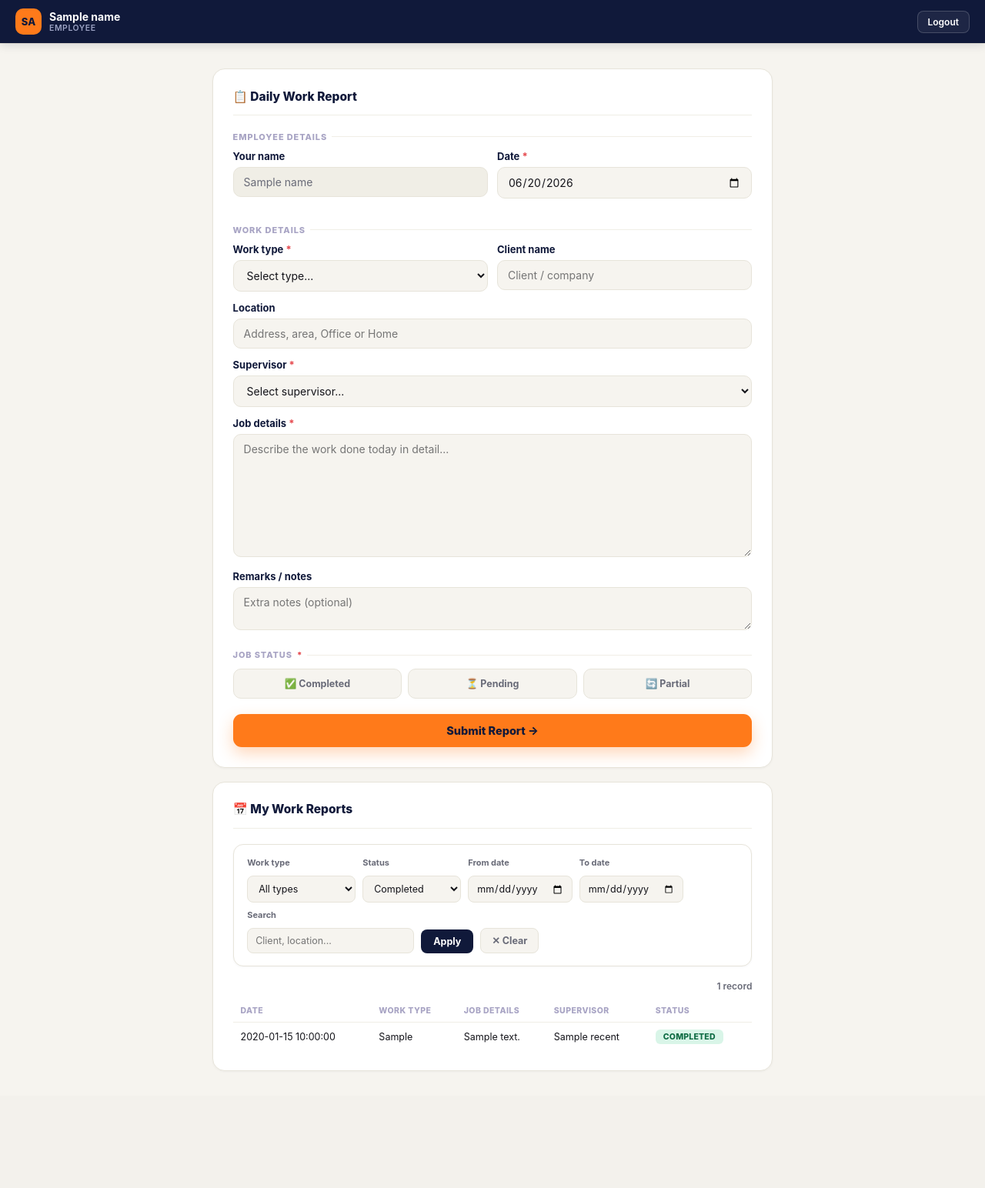
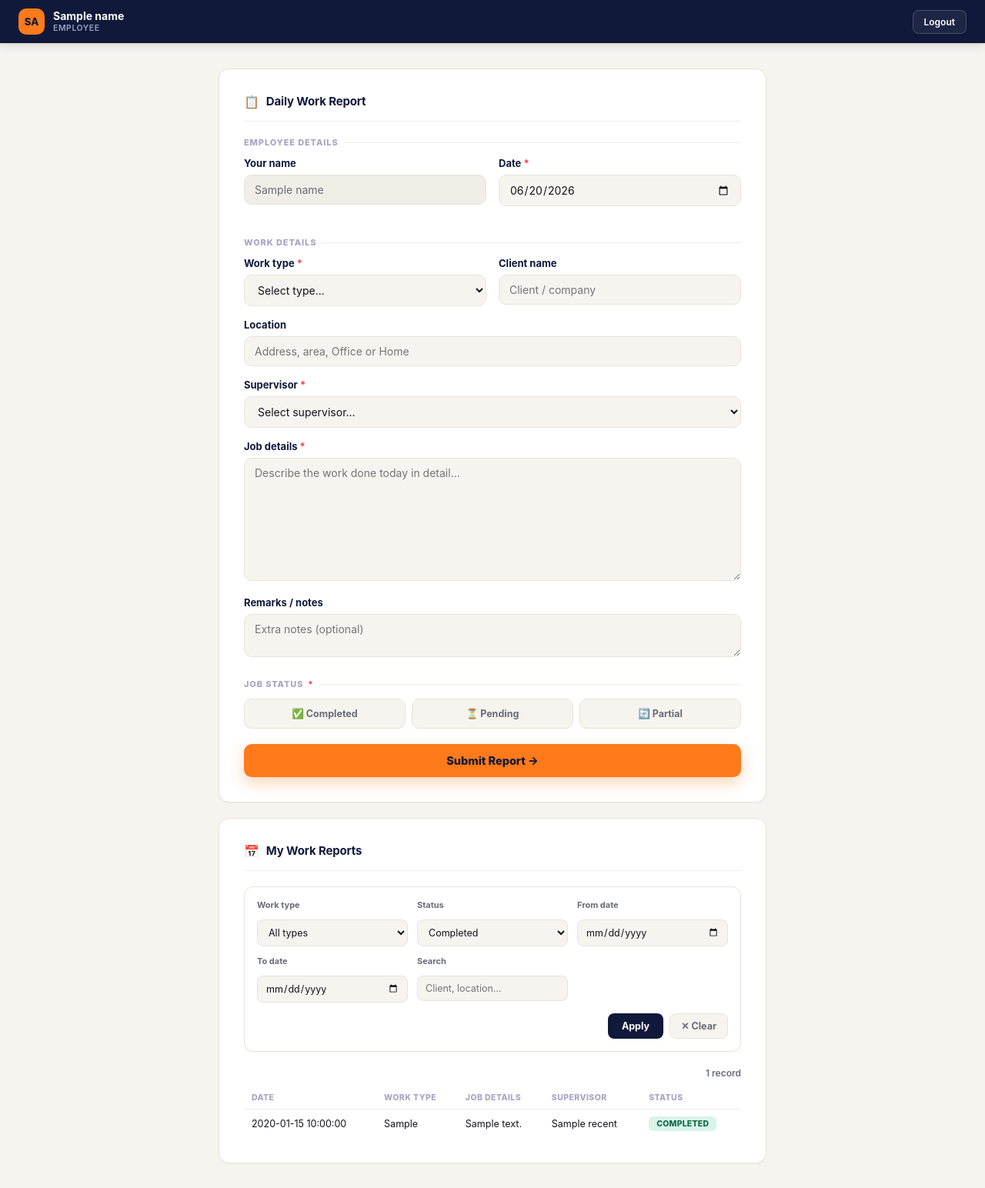
Before and after one commit to subrato91net-boop/work-report-app, a Flask app: template work_report_app/templates/form.html in a window 1280 px wide. Shown: the whole page at 77% size. Before the commit the page ends 1392 px from the top, so only its background shows below. Run offline with Flask 3, Linux system fonts and the light colour scheme; the template is opened without the code that fills it: most values are stand-ins (such as "Sample title", 1, 10 or a date in 2020); some libraries are stand-ins or nearby versions.

Commit message:
Add files via upload

```diff
--- a/work_report_app/templates/form.html
+++ b/work_report_app/templates/form.html
@@ -16,16 +16,18 @@
   body{font-family:'Inter',-apple-system,BlinkMacSystemFont,'Segoe UI',sans-serif;background:#F6F4EF;color:#14141A;min-height:100vh;padding-bottom:84px}
   a{color:inherit}
 
+  :root{--sp-2:8px;--sp-3:12px;--sp-4:16px;--sp-5:20px;--sp-6:24px;--sp-7:32px}
+
   /* ---------- TOPBAR ---------- */
   .topbar{
-    background:#10193A;padding:0 1.25rem;display:flex;align-items:center;justify-content:space-between;
+    background:#10193A;padding:0 24px;display:flex;align-items:center;justify-content:space-between;
     height:56px;position:sticky;top:0;z-index:20;box-shadow:0 2px 12px rgba(16,25,58,0.15);
   }
-  .topbar-left{display:flex;align-items:center;gap:10px}
-  .avatar{width:34px;height:34px;background:#FF7A1A;border-radius:10px;display:flex;align-items:center;justify-content:center;font-size:13px;font-weight:800;color:#10193A}
-  .tname{font-size:14px;font-weight:700;color:#fff}
-  .trole{font-size:10.5px;color:#9CA3C4;font-weight:600;text-transform:uppercase;letter-spacing:.05em}
-  .logout{padding:6px 13px;border:1px solid rgba(255,255,255,0.18);border-radius:8px;background:rgba(255,255,255,0.06);font-size:12px;cursor:pointer;color:#fff;text-decoration:none;font-weight:600}
+  .topbar-left{display:flex;align-items:center;gap:11px}
+  .avatar{width:34px;height:34px;background:#FF7A1A;border-radius:10px;display:flex;align-items:center;justify-content:center;font-size:13px;font-weight:800;color:#10193A;flex-shrink:0}
+  .tname{font-size:14px;font-weight:700;color:#fff;line-height:1.3}
+  .trole{font-size:10.5px;color:#9CA3C4;font-weight:600;text-transform:uppercase;letter-spacing:.05em;line-height:1.3}
+  .logout{padding:7px 14px;border:1px solid rgba(255,255,255,0.18);border-radius:8px;background:rgba(255,255,255,0.06);font-size:12px;cursor:pointer;color:#fff;text-decoration:none;font-weight:600}
   .logout:hover{background:rgba(255,255,255,0.14)}
 
   /* ---------- DESKTOP TOP NAV (hidden on mobile) ---------- */
@@ -40,38 +42,39 @@
   .bn-item .bn-ic{font-size:19px;line-height:1}
   .bn-item.active{color:#FF7A1A}
 
-  .wrap{max-width:640px;margin:1.4rem auto;padding:0 1rem}
-  .card{background:#fff;border:1px solid #E7E4DA;border-radius:16px;padding:1.6rem;margin-bottom:1.1rem;box-shadow:0 1px 3px rgba(16,25,58,0.04)}
-  .card-title{font-size:15.5px;font-weight:800;margin-bottom:1.3rem;padding-bottom:.9rem;border-bottom:1px solid #F0EEE6;display:flex;align-items:center;gap:8px;color:#10193A}
+  .wrap{max-width:640px;margin:var(--sp-6) auto;padding:0 var(--sp-4)}
+  .card{background:#fff;border:1px solid #E7E4DA;border-radius:14px;padding:var(--sp-7);margin-bottom:var(--sp-5);box-shadow:0 1px 3px rgba(16,25,58,0.04)}
+  .card-title{font-size:15px;font-weight:700;letter-spacing:-.01em;margin-bottom:var(--sp-5);padding-bottom:var(--sp-4);border-bottom:1px solid #F0EEE6;display:flex;align-items:center;gap:9px;color:#10193A}
+  .card-title .ic{line-height:1;font-size:16px}
 
-  .att-strip{display:flex;gap:10px;margin-bottom:0;flex-wrap:wrap}
-  .att-box{flex:1;min-width:110px;background:#F6F4EF;border:1px solid #E7E4DA;border-radius:12px;padding:.85rem .9rem;text-align:center}
-  .att-label{font-size:10.5px;color:#696B78;margin-bottom:4px;font-weight:600;text-transform:uppercase;letter-spacing:.04em}
-  .att-val{font-size:18px;font-weight:800;color:#10193A;font-variant-numeric:tabular-nums}
+  .att-strip{display:grid;grid-template-columns:repeat(4,1fr);gap:var(--sp-3)}
+  .att-box{background:#F6F4EF;border:1px solid #E7E4DA;border-radius:12px;padding:var(--sp-4) var(--sp-3);text-align:center;display:flex;flex-direction:column;align-items:center;justify-content:center;gap:6px;min-height:78px}
+  .att-label{font-size:10.5px;color:#696B78;font-weight:600;text-transform:uppercase;letter-spacing:.04em;line-height:1}
+  .att-val{font-size:18px;font-weight:800;color:#10193A;font-variant-numeric:tabular-nums;line-height:1}
   .att-val.green{color:#1AAE6F}
 
-  .section-label{font-size:11px;font-weight:800;color:#A8A4C4;text-transform:uppercase;letter-spacing:.08em;margin:1.3rem 0 .65rem;display:flex;align-items:center;gap:6px}
+  .section-label{font-size:11px;font-weight:800;color:#A8A4C4;text-transform:uppercase;letter-spacing:.08em;margin:var(--sp-6) 0 var(--sp-3);display:flex;align-items:center;gap:6px}
   .section-label:first-of-type{margin-top:0}
   .section-label::after{content:"";flex:1;height:1px;background:#F0EEE6}
 
-  .row2{display:grid;grid-template-columns:1fr 1fr;gap:12px}
-  .field{margin-bottom:13px}
-  label{display:block;font-size:13px;color:#10193A;font-weight:700;margin-bottom:6px}
+  .row2{display:grid;grid-template-columns:1fr 1fr;gap:var(--sp-4)}
+  .field{margin-bottom:var(--sp-4)}
+  label{display:block;font-size:13px;color:#10193A;font-weight:700;margin-bottom:7px}
   input,select,textarea{width:100%;padding:10px 13px;font-size:14px;color:#14141A;background:#F6F4EF;border:1.5px solid #E7E4DA;border-radius:10px;outline:none;font-family:inherit;transition:border-color .15s,box-shadow .15s,background .15s}
   input:focus,select:focus,textarea:focus{border-color:#FF7A1A;box-shadow:0 0 0 4px rgba(255,122,26,0.12);background:#fff}
   textarea{resize:vertical;min-height:72px}
 
-  .status-row{display:flex;gap:8px;margin-bottom:1.3rem}
+  .status-row{display:flex;gap:var(--sp-2);margin-bottom:var(--sp-5)}
   .status-btn{flex:1;padding:11px 6px;border:1.5px solid #E7E4DA;border-radius:10px;background:#F6F4EF;font-size:12.5px;cursor:pointer;color:#696B78;font-family:inherit;font-weight:700;transition:all .15s}
   .status-btn.done{background:#D9F5E8;border-color:#1AAE6F;color:#0E6B43}
   .status-btn.pending{background:#FBE2E2;border-color:#E5484D;color:#9A2A2D}
   .status-btn.partial{background:#DCE9FF;border-color:#2D7FF9;color:#1A4FA0}
 
-  .submit-btn{width:100%;padding:13px;background:#FF7A1A;color:#10193A;border:none;border-radius:11px;font-size:14.5px;font-weight:800;cursor:pointer;font-family:inherit;box-shadow:0 8px 20px rgba(255,122,26,0.3);transition:transform .1s, box-shadow .15s}
+  .submit-btn{width:100%;padding:13px;background:#FF7A1A;color:#10193A;border:none;border-radius:10px;font-size:14.5px;font-weight:800;cursor:pointer;font-family:inherit;box-shadow:0 8px 20px rgba(255,122,26,0.3);transition:transform .1s, box-shadow .15s}
   .submit-btn:hover{box-shadow:0 10px 26px rgba(255,122,26,0.4)}
   .submit-btn:active{transform:scale(.98)}
 
-  .success{background:#D9F5E8;color:#0E6B43;border:1px solid #8FE0BC;border-radius:10px;padding:12px 15px;font-size:13.5px;margin-bottom:1.2rem;font-weight:600}
+  .success{background:#D9F5E8;color:#0E6B43;border:1px solid #8FE0BC;border-radius:10px;padding:12px 15px;font-size:13.5px;margin-bottom:var(--sp-5);font-weight:600}
   .required{color:#E5484D}
 
   table{width:100%;border-collapse:collapse;font-size:12.5px}
@@ -84,27 +87,28 @@
   .badge-half{background:#DCE9FF;color:#1A4FA0}
 
   /* ---------- FILTER BAR ---------- */
-  .filters{background:#fff;border:1px solid #E7E4DA;border-radius:13px;padding:1rem 1.1rem;margin-bottom:1.1rem;display:flex;flex-wrap:wrap;gap:9px;align-items:flex-end;box-shadow:0 1px 3px rgba(16,25,58,0.04)}
-  .fg{display:flex;flex-direction:column;gap:4px}
+  .filters{background:#fff;border:1px solid #E7E4DA;border-radius:12px;padding:var(--sp-4);margin-bottom:var(--sp-5);display:grid;grid-template-columns:repeat(auto-fit,minmax(150px,1fr));gap:var(--sp-3);box-shadow:0 1px 3px rgba(16,25,58,0.04)}
+  .fg{display:flex;flex-direction:column;gap:5px;min-width:0}
   .fg label{font-size:11px;color:#696B78;font-weight:700}
-  .fg input,.fg select{padding:8px 10px;font-size:12.5px;border:1.5px solid #E7E4DA;border-radius:8px;background:#F6F4EF;font-family:inherit;color:#14141A;outline:none;min-width:128px}
+  .fg input,.fg select{padding:8px 10px;font-size:12.5px;border:1.5px solid #E7E4DA;border-radius:8px;background:#F6F4EF;font-family:inherit;color:#14141A;outline:none;width:100%}
   .fg input:focus,.fg select:focus{border-color:#FF7A1A}
-  .btn-filter{padding:8px 16px;border:none;border-radius:8px;background:#10193A;color:#fff;font-size:12.5px;cursor:pointer;font-family:inherit;font-weight:700;align-self:flex-end}
-  .btn-clear{padding:8px 14px;border:1.5px solid #E7E4DA;border-radius:8px;background:#F6F4EF;font-size:12.5px;cursor:pointer;font-family:inherit;color:#696B78;align-self:flex-end;text-decoration:none;font-weight:700}
+  .filter-actions{grid-column:1/-1;display:flex;justify-content:flex-end;gap:var(--sp-2);margin-top:2px}
+  .btn-filter{padding:8px 18px;border:none;border-radius:8px;background:#10193A;color:#fff;font-size:12.5px;cursor:pointer;font-family:inherit;font-weight:700}
+  .btn-clear{padding:8px 14px;border:1.5px solid #E7E4DA;border-radius:8px;background:#F6F4EF;font-size:12.5px;cursor:pointer;font-family:inherit;color:#696B78;text-decoration:none;font-weight:700}
   .rec-count{font-size:12px;color:#696B78;font-weight:600}
-  @media(max-width:480px){.fg input,.fg select{min-width:100%}.fg{width:100%}}
 
-  @media(max-width:480px){.row2{grid-template-columns:1fr}.att-strip{flex-direction:column}}
+  @media(max-width:480px){.row2{grid-template-columns:1fr}.att-strip{grid-template-columns:repeat(2,1fr)}}
 
   /* ---------- DESKTOP LAYOUT ---------- */
   @media(min-width:860px){
     body{padding-bottom:0}
     .bottom-nav{display:none}
-    .nav-tabs-desktop{display:flex;background:#fff;border-bottom:1px solid #E7E4DA;padding:0 2rem;position:sticky;top:56px;z-index:19;overflow-x:auto}
-    .nd-tab{padding:14px 20px;font-size:13.5px;color:#696B78;text-decoration:none;border-bottom:3px solid transparent;font-weight:700;transition:all .15s;white-space:nowrap}
+    .nav-tabs-desktop{display:flex;justify-content:center;background:#fff;border-bottom:1px solid #E7E4DA;position:sticky;top:56px;z-index:19}
+    .nd-inner{display:flex;width:100%;max-width:760px;padding:0 24px;overflow-x:auto}
+    .nd-tab{padding:16px 18px;font-size:13px;color:#696B78;text-decoration:none;border-bottom:2px solid transparent;font-weight:600;letter-spacing:.01em;transition:color .15s,border-color .15s;white-space:nowrap}
     .nd-tab:hover{color:#10193A}
-    .nd-tab.active{color:#FF7A1A;border-bottom-color:#FF7A1A}
-    .wrap{max-width:760px;margin:2rem auto}
+    .nd-tab.active{color:#FF7A1A;border-bottom-color:#FF7A1A;font-weight:700}
+    .wrap{max-width:760px;margin:32px auto;padding:0 24px}
   }
 </style>
 </head>
@@ -118,11 +122,13 @@
 </div>
 
 <div class="nav-tabs-desktop">
+  <div class="nd-inner">
   {% if perms.get('work_report', True) %}<a href="/form" class="nd-tab active">📋 Work Report</a>{% endif %}
   {% if perms.get('my_jobs', True) %}<a href="/my-jobs" class="nd-tab">📌 My Jobs</a>{% endif %}
   {% if perms.get('sales_visit', True) %}<a href="/sales-visit" class="nd-tab">🤝 Sales Report</a>{% endif %}
   {% if perms.get('ta', True) %}<a href="/ta-report" class="nd-tab">🧾 Travel Expenses</a>{% endif %}
   {% if perms.get('support', True) %}<a href="/support-report" class="nd-tab">🔧 Support</a>{% endif %}
+  </div>
 </div>
 
 <div class="wrap">
@@ -130,7 +136,7 @@
   {% if att_today %}
   {% set a = att_today[0] %}
   <div class="card">
-    <div class="card-title">🕐 Today's Attendance</div>
+    <div class="card-title"><span class="ic">🕐</span>Today's Attendance</div>
     <div class="att-strip">
       <div class="att-box"><div class="att-label">Check In</div><div class="att-val green">{{ a.check_in }}</div></div>
       <div class="att-box"><div class="att-label">Check Out</div><div class="att-val">{{ a.check_out }}</div></div>
@@ -146,7 +152,7 @@
   {% endif %}
 
   <div class="card">
-    <div class="card-title">📋 Daily Work Report</div>
+    <div class="card-title"><span class="ic">📋</span>Daily Work Report</div>
     {% if success %}<div class="success">✅ Report submitted successfully!</div>{% endif %}
     <form method="POST">
       <input type="hidden" name="status" id="statusInput" value="">
@@ -213,7 +219,7 @@
   </div>
 
   <div class="card">
-    <div class="card-title">📅 My Work Reports</div>
+    <div class="card-title"><span class="ic">📅</span>My Work Reports</div>
     <form method="GET" action="/form">
       <div class="filters">
         <div class="fg"><label>Work type</label>
@@ -234,8 +240,10 @@
         <div class="fg"><label>From date</label><input type="date" name="from_d" value="{{ filters.from_d }}"></div>
         <div class="fg"><label>To date</label><input type="date" name="to_d" value="{{ filters.to_d }}"></div>
         <div class="fg"><label>Search</label><input type="text" name="search" placeholder="Client, location..." value="{{ filters.search }}"></div>
-        <button class="btn-filter" type="submit">Apply</button>
-        <a class="btn-clear" href="/form">✕ Clear</a>
+        <div class="filter-actions">
+          <button class="btn-filter" type="submit">Apply</button>
+          <a class="btn-clear" href="/form">✕ Clear</a>
+        </div>
       </div>
     </form>
     <div style="display:flex;justify-content:flex-end;margin-bottom:.6rem">
```
Also changed, not shown: work_report_app/templates/my_jobs.html (+6 -3 lines), work_report_app/templates/sales_visit.html (+16 -12 lines), work_report_app/templates/support_report.html (+6 -3 lines), work_report_app/templates/ta_report.html (+17 -12 lines).
